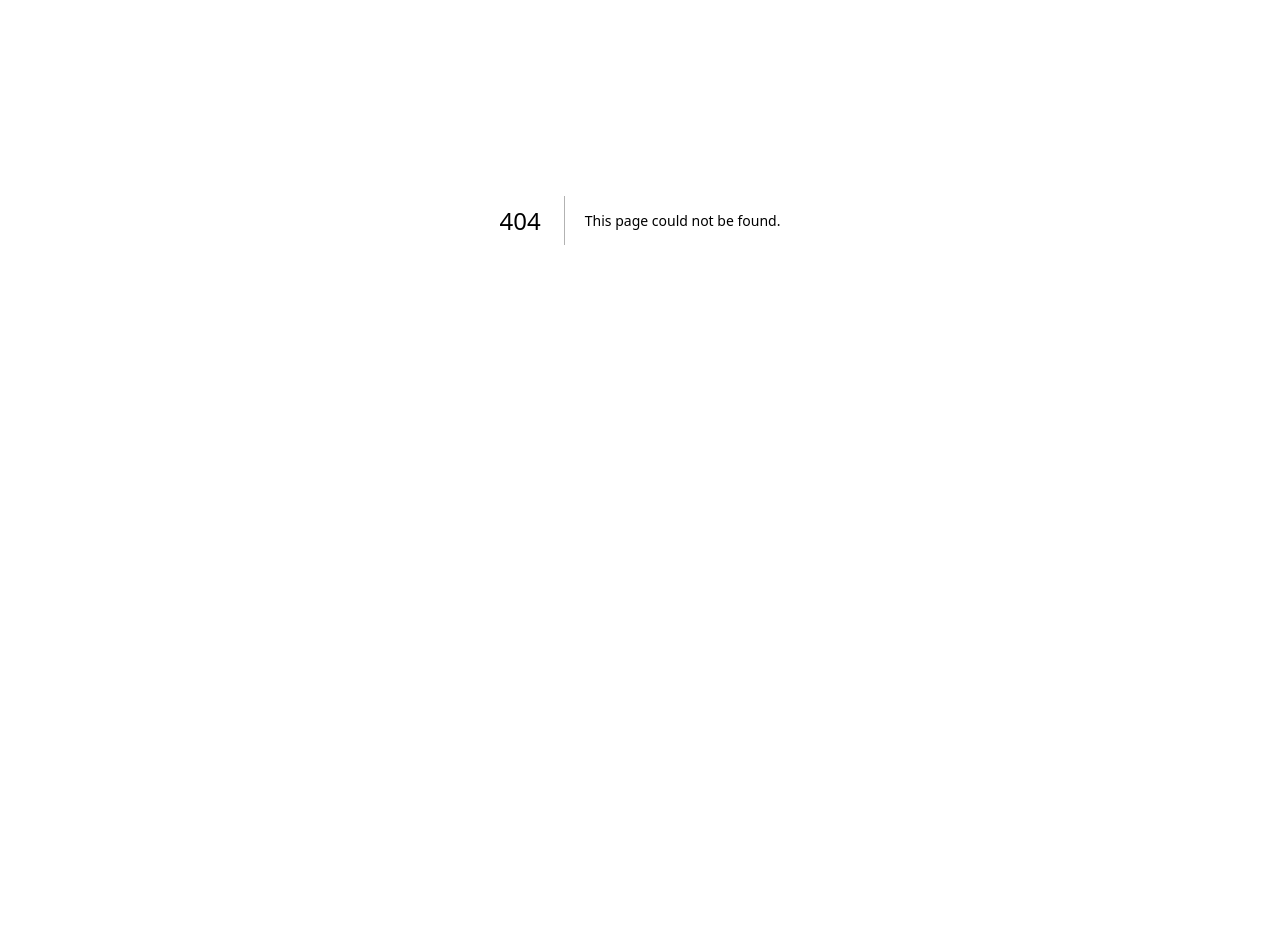
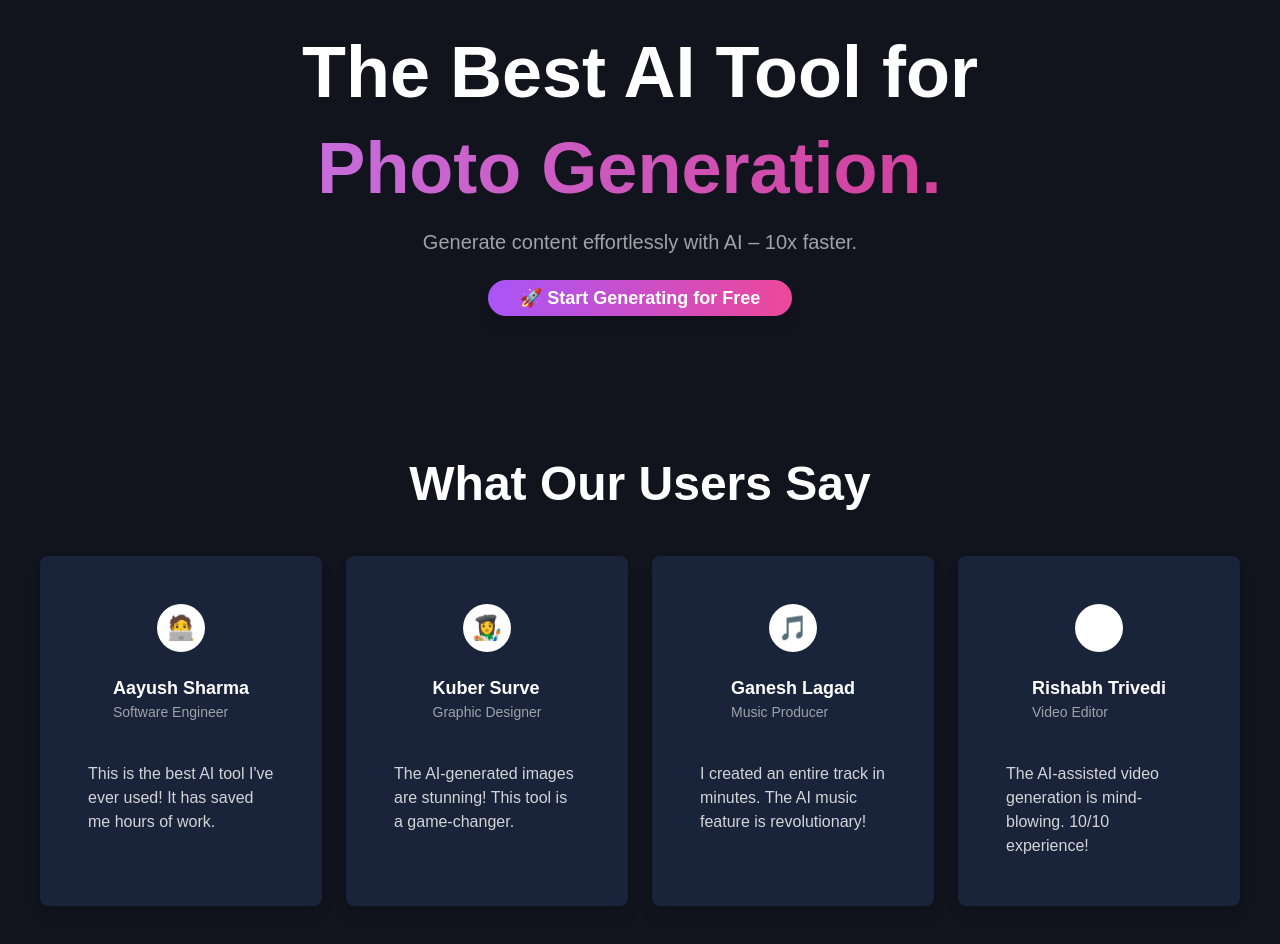
Before and after one commit to The-Knightts/Team-Lossers, a Next.js app: page /landing in a window 1280 px wide. Before the commit this address had no page. Shown: the part 180-1124 px from the top of the page. Before the commit the page ends 800 px from the top, so only its background shows below. Built offline with nearby package versions, Linux system fonts and the light colour scheme; no server answers.

Commit message:
Finallll Changes

```diff
--- a/app/dashboard/_component/SideNav.tsx
+++ b/app/dashboard/_component/SideNav.tsx
@@ -20,7 +20,7 @@ function SideNav() {
     return (
         <div className="h-screen relative p-5 shadow-sm border">
             <div className="flex justify-center">
-                <Image src="/logo.svg" alt="logo" width={120} height={100} />
+                <Image src="/logo.png" alt="logo" width={120} height={100} />
             </div>
 
             <div className="mt-10">
--- a/app/globals.css
+++ b/app/globals.css
@@ -8,13 +8,13 @@ body {
 .dancing-script-custom {
   font-family: var(--font-dancing-script), "Dancing Script", serif;
   font-optical-sizing: auto;
-  font-weight: 700; /* You can change this to any weight you need */
+  font-weight: 700;
   font-style: normal;
 }
 @layer base {
   :root {
-    --background: 0 0% 100%;
-    --foreground: 224 71.4% 4.1%;
+    --background: 225 25% 9%;
+    --foreground: 0 0% 100%;
     --card: 0 0% 100%;
     --card-foreground: 224 71.4% 4.1%;
     --popover: 0 0% 100%;
@@ -29,7 +29,7 @@ body {
     --accent-foreground: 220.9 39.3% 11%;
     --destructive: 0 84.2% 60.2%;
     --destructive-foreground: 210 20% 98%;
-    --border: 220 13% 91%;
+    --border: 225 25% 9%;
     --input: 220 13% 91%;
     --ring: 224 71.4% 4.1%;
     --chart-1: 12 76% 61%;
--- /dev/null
+++ b/app/landing/layout.tsx
@@ -0,0 +1,11 @@
+import React from "react";
+
+const Layout: React.FC<{ children: React.ReactNode }> = ({ children }) => {
+  return (
+    <div className="bg-background h-full overflow-auto">
+      <div className="mx-auto max-w-screen-xl h-full w-full">{children}</div>
+    </div>
+  );
+};
+
+export default Layout;
--- /dev/null
+++ b/app/landing/page.tsx
@@ -0,0 +1,22 @@
+"use client"
+
+import { LandingContent } from '@/components/ui/landingcontent'
+import { LandingHero } from '@/components/ui/landinghero'
+import { LandingNavbar } from '@/components/ui/landingNavbar'
+import { Button } from '@/components/ui/button'
+import Link from 'next/link' // ✅ Use next/link for navigation
+import React from 'react'
+
+function LandingPage() {
+  return (
+    <div className='h-full'>
+      <LandingNavbar/>
+      <LandingHero />
+      <LandingContent/>
+
+    </div>
+
+  )
+}
+
+export default LandingPage
--- a/app/page.tsx
+++ b/app/page.tsx
@@ -1,11 +1,12 @@
 import { Button } from "@/components/ui/button";
 import Image from "next/image";
 import SearchSection from "./dashboard/_component/SearchSection";
+import LandingPage from "./landing/page";
 
 export default function Home() {
   return (
     <div>
-
+      <LandingPage/>
     </div>
   );
 }
--- a/components/ui/button.tsx
+++ b/components/ui/button.tsx
@@ -19,6 +19,7 @@ const buttonVariants = cva(
           "bg-secondary text-secondary-foreground shadow-sm hover:bg-secondary/80",
         ghost: "hover:bg-accent hover:text-accent-foreground",
         link: "text-primary underline-offset-4 hover:underline",
+        premium:"bg-gradient-to-r from-purple-500 to-pink-500 text-white font-bold hover:from-purple-600 hover:to-pink-600"
       },
       size: {
         default: "h-9 px-4 py-2",
--- a/components/ui/card.tsx
+++ b/components/ui/card.tsx
@@ -1,32 +1,76 @@
-// src/components/ui/card.tsx
+import * as React from "react"
 
-import React from "react";
+import { cn } from "@/lib/utils"
 
-// Define the types for the Card components
-interface CardProps {
-  children: React.ReactNode;
-  className?: string;
-}
+const Card = React.forwardRef<
+  HTMLDivElement,
+  React.HTMLAttributes<HTMLDivElement>
+>(({ className, ...props }, ref) => (
+  <div
+    ref={ref}
+    className={cn(
+      "rounded-xl border bg-card text-card-foreground shadow",
+      className
+    )}
+    {...props}
+  />
+))
+Card.displayName = "Card"
 
-export const Card: React.FC<CardProps> = ({ children, className = "" }) => {
-  return (
-    <div className={`bg-white rounded-lg shadow-md ${className}`}>
-      {children}
-    </div>
-  );
-};
+const CardHeader = React.forwardRef<
+  HTMLDivElement,
+  React.HTMLAttributes<HTMLDivElement>
+>(({ className, ...props }, ref) => (
+  <div
+    ref={ref}
+    className={cn("flex flex-col space-y-1.5 p-6", className)}
+    {...props}
+  />
+))
+CardHeader.displayName = "CardHeader"
 
-export const CardHeader: React.FC<{ children: React.ReactNode }> = ({ children }) => {
-  return <div className="p-4 border-b">{children}</div>;
-};
+const CardTitle = React.forwardRef<
+  HTMLDivElement,
+  React.HTMLAttributes<HTMLDivElement>
+>(({ className, ...props }, ref) => (
+  <div
+    ref={ref}
+    className={cn("font-semibold leading-none tracking-tight", className)}
+    {...props}
+  />
+))
+CardTitle.displayName = "CardTitle"
 
-export const CardTitle: React.FC<{ children: React.ReactNode }> = ({ children }) => {
-  return <h3 className="text-xl font-semibold">{children}</h3>;
-};
+const CardDescription = React.forwardRef<
+  HTMLDivElement,
+  React.HTMLAttributes<HTMLDivElement>
+>(({ className, ...props }, ref) => (
+  <div
+    ref={ref}
+    className={cn("text-sm text-muted-foreground", className)}
+    {...props}
+  />
+))
+CardDescription.displayName = "CardDescription"
 
-export const CardContent: React.FC<{ children: React.ReactNode; className?: string }> = ({
-  children,
-  className = "",
-}) => {
-  return <div className={`p-4 ${className}`}>{children}</div>;
-};
+const CardContent = React.forwardRef<
+  HTMLDivElement,
+  React.HTMLAttributes<HTMLDivElement>
+>(({ className, ...props }, ref) => (
+  <div ref={ref} className={cn("p-6 pt-0", className)} {...props} />
+))
+CardContent.displayName = "CardContent"
+
+const CardFooter = React.forwardRef<
+  HTMLDivElement,
+  React.HTMLAttributes<HTMLDivElement>
+>(({ className, ...props }, ref) => (
+  <div
+    ref={ref}
+    className={cn("flex items-center p-6 pt-0", className)}
+    {...props}
+  />
+))
+CardFooter.displayName = "CardFooter"
+
+export { Card, CardHeader, CardFooter, CardTitle, CardDescription, CardContent }
--- /dev/null
+++ b/components/ui/landingNavbar.tsx
@@ -0,0 +1,45 @@
+"use client";
+import React from "react";
+import { Montserrat } from "next/font/google";
+import Image from "next/image";
+import Link from "next/link";
+import { cn } from "@/lib/utils";
+import { Button } from "./button";
+import { useAuth } from "@clerk/nextjs";
+
+const font = Montserrat({
+  weight: "600",
+  subsets: ["latin"],
+});
+
+export const LandingNavbar = () => {
+  const { isSignedIn } = useAuth();
+
+  return (
+    <nav className="p-4 bg-transparent flex items-center justify-between w-full">
+      {/* Logo Section (Left Corner) */}
+      <div className="flex items-center gap-3">
+        <Link href="/" className="flex items-center hover:opacity-80 transition">
+          <div className="relative h-10 w-10">
+            <Image fill alt="Logo" src="/logo.png" />
+          </div>
+          <h1 className={cn("text-2xl font-bold text-white tracking-wide", font.className)}>
+            Veda AI
+          </h1>
+        </Link>
+      </div>
+
+      {/* CTA Button (Right Corner) */}
+      <div className="ml-auto">
+        <Link href={isSignedIn ? "/dashboard" : "/sign-up"}>
+          <Button
+            variant="premium"
+            className="rounded-full px-6 py-2 text-lg font-semibold shadow-md transition hover:scale-105"
+          >
+            🚀 Get Started
+          </Button>
+        </Link>
+      </div>
+    </nav>
+  );
+};
--- /dev/null
+++ b/components/ui/landingcontent.tsx
@@ -0,0 +1,56 @@
+"use client";
+
+import { Card, CardContent, CardHeader, CardTitle } from "./card";
+
+const testimonials = [
+  {
+    name: "Aayush Sharma",
+    avatar: "🧑‍💻",
+    title: "Software Engineer",
+    description: "This is the best AI tool I've ever used! It has saved me hours of work.",
+  },
+  {
+    name: "Kuber Surve",
+    avatar: "👩‍🎨",
+    title: "Graphic Designer",
+    description: "The AI-generated images are stunning! This tool is a game-changer.",
+  },
+  {
+    name: "Ganesh Lagad",
+    avatar: "🎵",
+    title: "Music Producer",
+    description: "I created an entire track in minutes. The AI music feature is revolutionary!",
+  },
+  {
+    name: "Rishabh Trivedi",
+    avatar: "📽",
+    title: "Video Editor",
+    description: "The AI-assisted video generation is mind-blowing. 10/10 experience!",
+  },
+];
+
+export const LandingContent = () => {
+  return (
+    <div className="px-6 md:px-10 pb-20">
+      <h2 className="text-center text-4xl md:text-5xl text-white font-extrabold mb-12">
+        What Our Users Say
+      </h2>
+      <div className="grid grid-cols-1 sm:grid-cols-2 md:grid-cols-3 lg:grid-cols-4 gap-6">
+        {testimonials.map((item, index) => (
+          <Card key={index} className="bg-[#192339] border-none text-white p-6 rounded-lg shadow-lg">
+            <CardHeader className="flex items-center gap-4">
+              <div className="w-12 h-12 flex items-center justify-center bg-white rounded-full text-2xl">
+                {item.avatar}
+              </div>
+              <div>
+                <p className="text-lg font-semibold">{item.name}</p>
+                <p className="text-zinc-400 text-sm">{item.title}</p>
+              </div>
+            </CardHeader>
+            <CardContent className="pt-4 text-zinc-300">{item.description}</CardContent>
+          </Card>
+        ))}
+      </div>
+    </div>
+  );
+};
--- /dev/null
+++ b/components/ui/landinghero.tsx
@@ -0,0 +1,53 @@
+"use client";
+
+import { useAuth } from "@clerk/clerk-react";
+import Link from "next/link";
+import TypewriterComponent from "typewriter-effect";
+import { Button } from "./button";
+
+export const LandingHero = () => {
+  const { isSignedIn } = useAuth();
+
+  return (
+    <div className="text-white font-bold py-24 md:py-36 text-center space-y-6">
+      {/* Headline */}
+      <div className="text-4xl sm:text-5xl md:text-6xl lg:text-7xl space-y-6 font-extrabold leading-tight">
+        <h1>The Best AI Tool for</h1>
+        <div className="text-transparent bg-clip-text bg-gradient-to-r from-purple-400 to-pink-600">
+          <TypewriterComponent
+            options={{
+              strings: [
+                "Chatbots.",
+                "Photo Generation.",
+                "Music Creation.",
+                "Code Writing.",
+                "Video Editing.",
+              ],
+              autoStart: true,
+              loop: true,
+              delay: 75, // Smoother typing speed
+              deleteSpeed: 50,
+            }}
+          />
+        </div>
+      </div>
+
+      {/* Subtext */}
+      <p className="text-sm md:text-xl font-light text-zinc-400 max-w-2xl mx-auto">
+        Generate content effortlessly with AI – 10x faster.
+      </p>
+
+      {/* Call to Action Button */}
+      <div>
+        <Link href={isSignedIn ? "/dashboard" : "/sign-up"}>
+          <Button
+            variant="premium"
+            className="md:text-lg px-6 py-3 md:px-8 md:py-4 rounded-full font-semibold text-lg shadow-lg transition hover:scale-105"
+          >
+            🚀 Start Generating for Free
+          </Button>
+        </Link>
+      </div>
+    </div>
+  );
+};
```
Also changed, not shown: package.json (+14 -4 lines), public/logo.png (added), rtf-parser.d.ts (line endings or trailing spaces), 1 other file (tests, documents, lock files or other folders).
